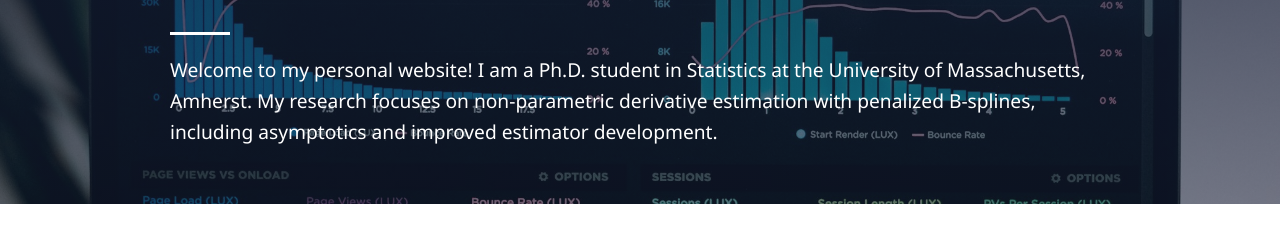
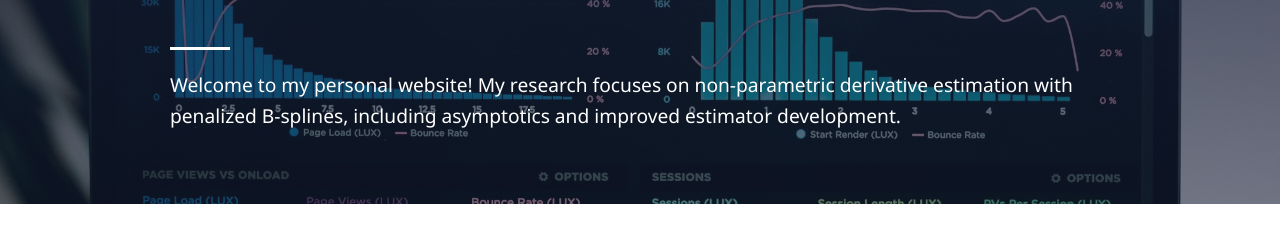
Before and after one commit to codoom1/personal_website, a plain HTML site: page index.html in a window 1280 px wide. Shown: the part 210-436 px from the top of the page. Drawn offline with Linux system fonts and the light colour scheme.

Commit message:
reduce the welcome messagegit add .

```diff
--- a/index.html
+++ b/index.html
@@ -40,8 +40,7 @@
                 <div class="banner-content">
                     <h2 class="banner-title">Welcome!!</h2>
                     <div class="banner-divider"></div>
-                    <p class="banner-text">Welcome to my personal website! I am a Ph.D. student in
-                        Statistics at the University of Massachusetts, Amherst.
+                    <p class="banner-text">Welcome to my personal website!
                         My research focuses on non-parametric derivative estimation with penalized B-splines,
                          including asymptotics and improved estimator development.
                         </p>
```
